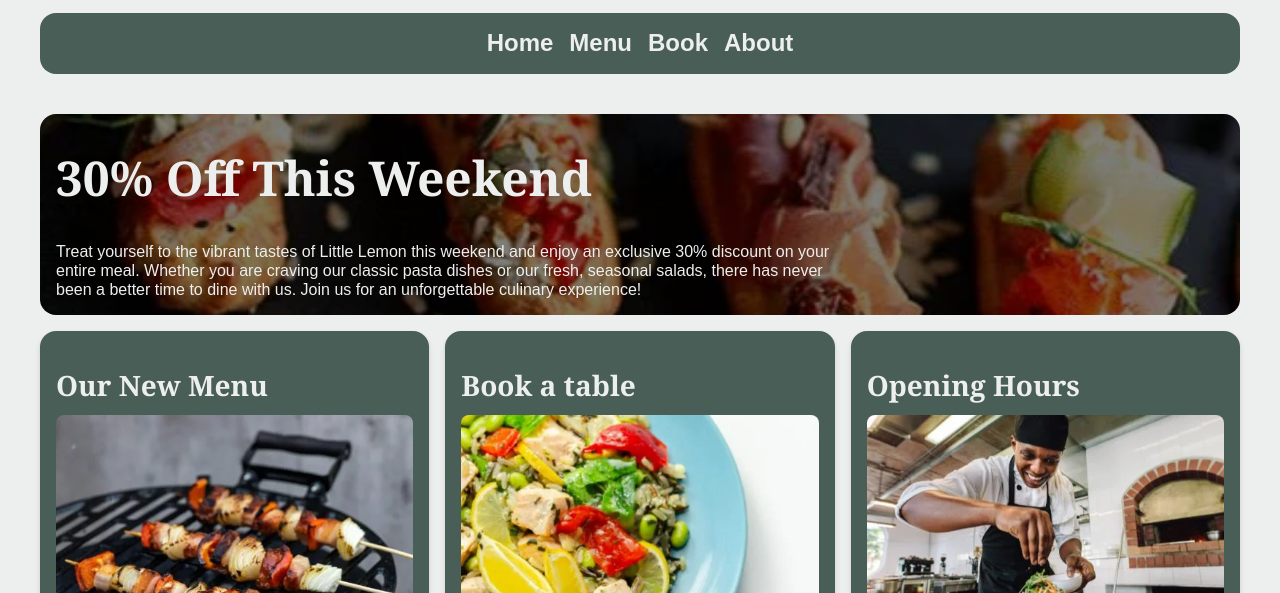
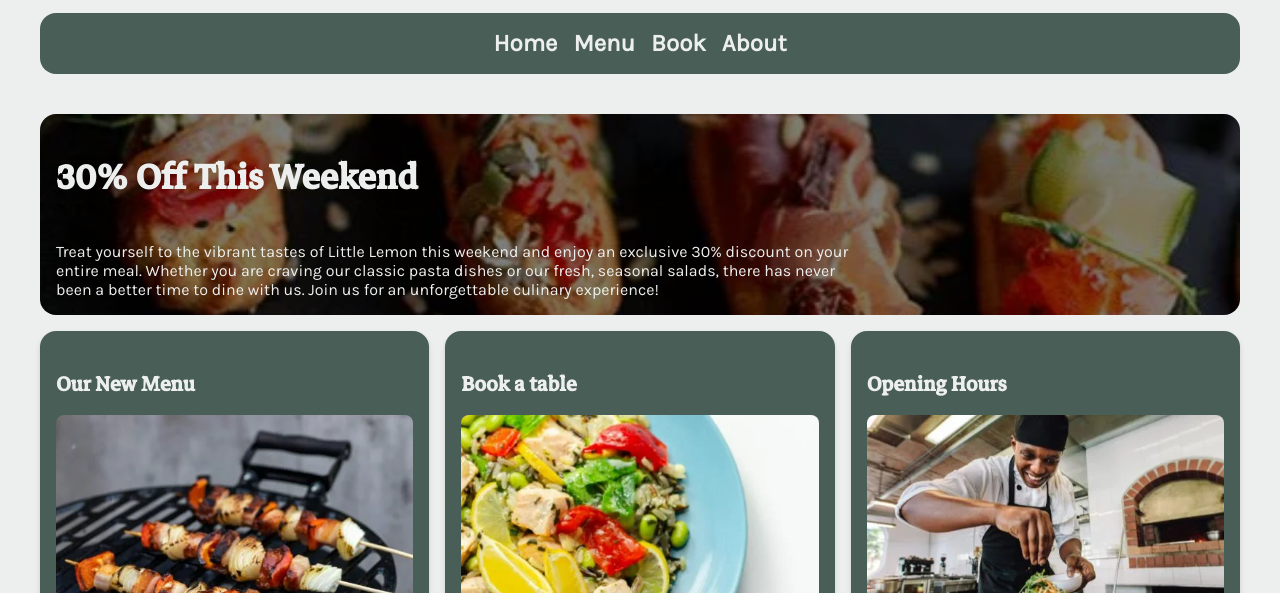
Before and after one commit to muneeb0346/Little-Lemon, a plain HTML site: page index.html in a window 1280 px wide. Shown: the part 207-800 px from the top of the page. Drawn offline with Linux system fonts and the light colour scheme; the site is published under a folder, as on GitHub Pages, so addresses that start at the root find nothing.

Commit message:
Fix font paths in styles.css to relative

```diff
--- a/styles.css
+++ b/styles.css
@@ -16,14 +16,14 @@
 
 @font-face {
   font-family: "Karla";
-  src: url("/fonts/Karla.ttf") format("truetype");
+  src: url("fonts/Karla.ttf") format("truetype");
   font-weight: normal;
   font-style: normal;
 }
 
 @font-face {
   font-family: "Markazi Text";
-  src: url("/fonts/MarkaziText.ttf") format("truetype");
+  src: url("fonts/MarkaziText.ttf") format("truetype");
   font-weight: normal;
   font-style: normal;
 }
```
